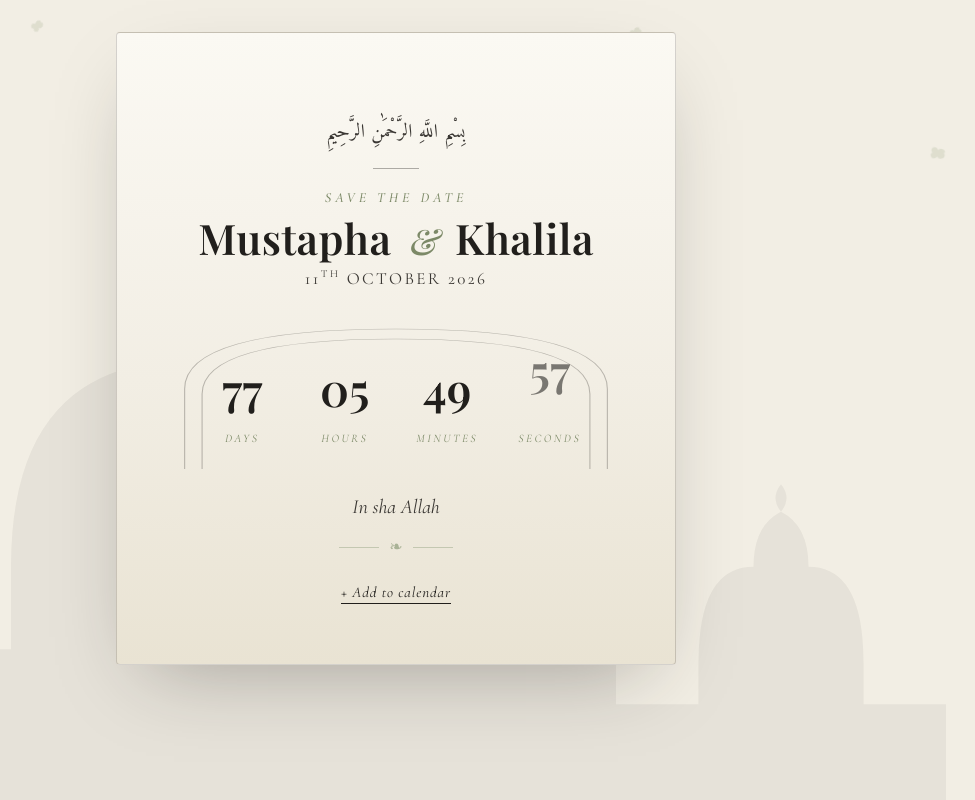
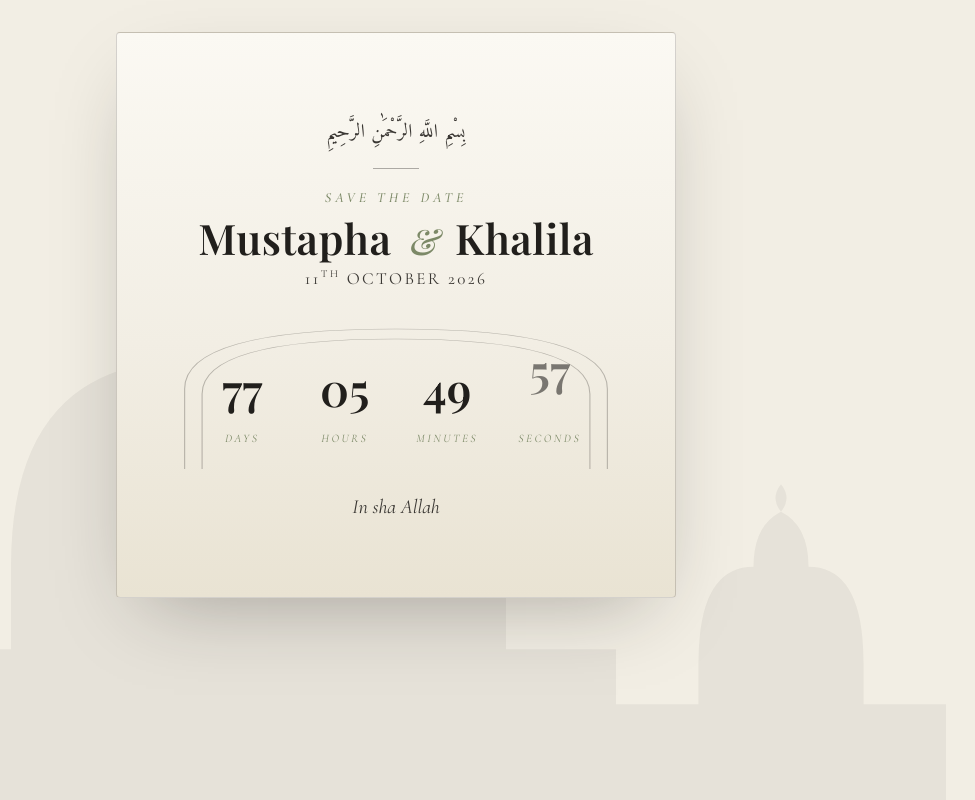
Before and after one commit to Bikmandjuma/As-twaf-save-the-date, a plain HTML site: page index.html in a window 1280 px wide. Shown: the whole page, without its empty margins (244-1219 px from the left). Drawn offline with nearby package versions, Linux system fonts and the light colour scheme; a web font is replaced by a local one.

Commit message:
first commit

```diff
--- a/index.html
+++ b/index.html
@@ -309,9 +309,9 @@
     </section>
 
     <p class="insha reveal">In sha Allah</p>
-    <div class="leaf-divider reveal"><span class="line"></span>&#10087;<span class="line"></span></div>
+    <!-- <div class="leaf-divider reveal"><span class="line"></span>&#10087;<span class="line"></span></div> -->
 
-    <a class="calendar-link reveal" id="addToCalendar" href="#">+ Add to calendar</a>
+    <!-- <a class="calendar-link reveal" id="addToCalendar" href="#">+ Add to calendar</a> -->
   </main>
 
 <script>
```
